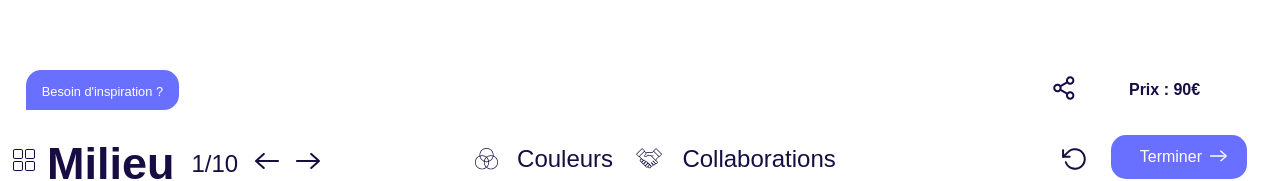
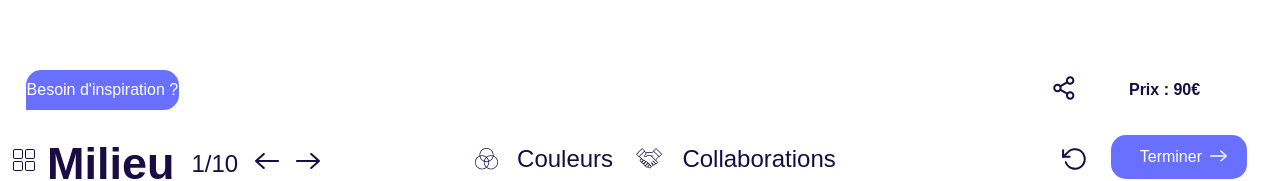
Before and after one commit to SeubJrd/agemovue, a Vue app: page /personalisation in a window 1280 px wide. Shown: the part 488-669 px from the top of the page. Built offline with nearby package versions, Linux system fonts and the light colour scheme; a web font is replaced by a local one.

Commit message:
Centrage texte "besoin d'inspiration"

```diff
--- a/src/views/Personalisation.vue
+++ b/src/views/Personalisation.vue
@@ -358,21 +358,19 @@ export default {
 
 .inspiration_texte{
     font-weight: 500;
-    font-size: 1vw;
-    line-height: pxToRem(47);
     color: white;
     text-align: center;
-    padding-top: 8%;
+    margin: auto;
 }
 
 /*test bulle */
 .infoPartagePrix_inspiration{
     background:$bleuVert;
-    padding:0px 10px;
     border-radius:1.2vw;
     border-bottom-left-radius: initial;
     width:12vw;
     height: 5vh;
+    display: flex;
 }
 
 
```
